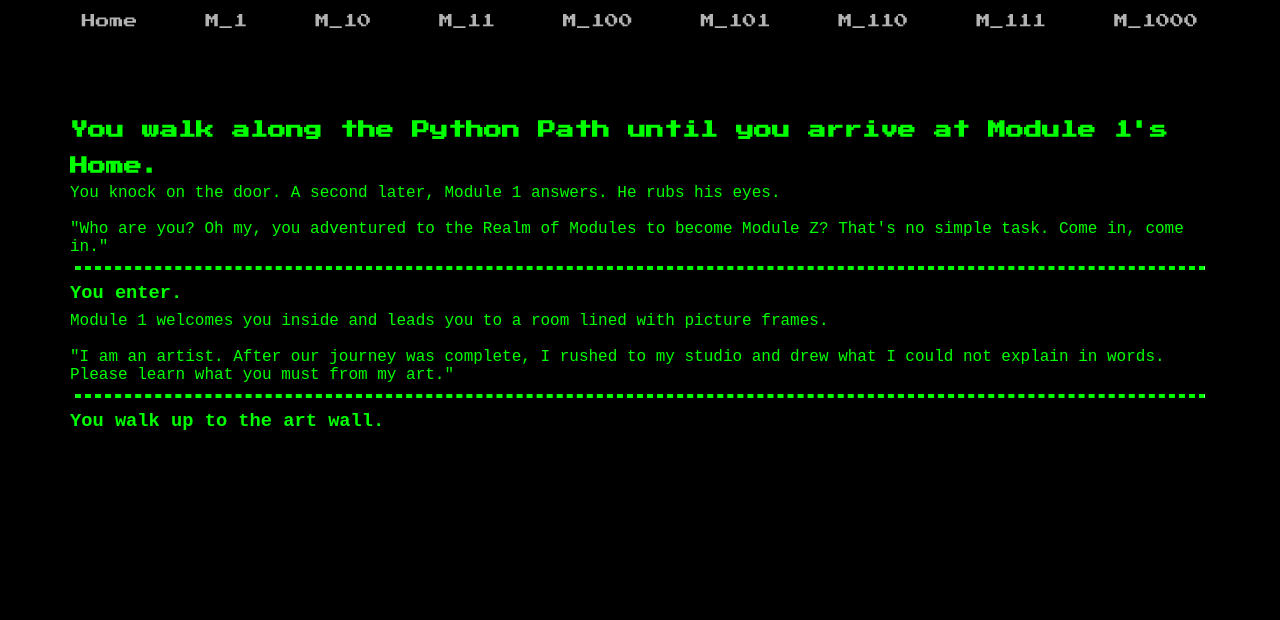
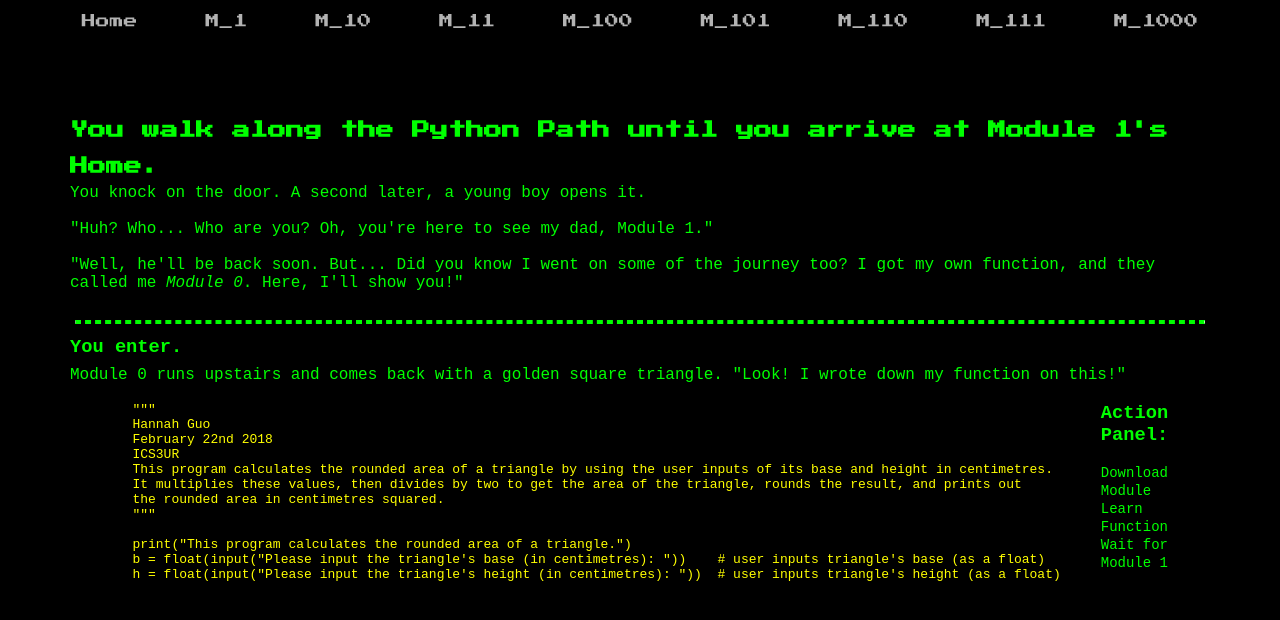
Before and after one commit to HannahGuo/ICS4U, a plain HTML site: page index.html in a window 1280 px wide. Both pictures are taken after a click on the link "C:\> start module-z". Drawn offline with Linux system fonts and the light colour scheme; a web font is replaced by a local one.

Commit message:
worked on module 0

```diff
--- a/main.css
+++ b/main.css
@@ -15,6 +15,7 @@
 * {
     margin: 0;
     padding: 0;
+    background-color: black;
 }
 
 html {
@@ -44,7 +45,7 @@ a {
     color: var(--main-green);
 }
 
-a:hover{
+a:hover {
     color: white;
 }
 
@@ -89,6 +90,46 @@ hr {
     font-size: 14px;
 }
 
-#goLink:hover{
+#goLink:hover {
     color: red;
 }
+
+.function {
+    display: block;
+}
+
+.codeBlock {
+    color: yellow;
+    overflow-y: scroll;
+    height: 180px;
+    cursor: default;
+    float: left;
+    margin-right: 40px;
+}
+
+.codeFunctions {
+    display: inline-block;
+    text-align: center;
+}
+
+.option:hover {
+    cursor: pointer;
+}
+
+::-webkit-scrollbar {
+    width: 8px;
+}
+
+::-webkit-scrollbar-track {
+    box-shadow: inset 0 0 5px black;
+    border-radius: 5px;
+}
+
+::-webkit-scrollbar-thumb {
+    background: #191919;
+    border-radius: 5px;
+}
+
+::-webkit-scrollbar-thumb:hover {
+    background: #2d2d2d;
+}
--- a/pages/home.html
+++ b/pages/home.html
@@ -15,7 +15,7 @@ storms, penguin stomps, and cats (not so much the cats) before coming to rest on
 
 ... if you choose to accept it...<br><br>
 
-is to attain the power of the Modules. Visit each one, receive their knowledge, and fulfill your destiny.
+is to attain the functions of the Modules. Visit each one, receive their functions, and fulfill your destiny.
 
 <br>
 <h4 class="newLine" id="c8">Become Module Z</h4><br>
--- /dev/null
+++ b/pages/m0.html
@@ -0,0 +1,44 @@
+<h1 class="titleFont newLine">You walk along the Python Path until you arrive at Module 1's Home.</h1>
+You knock on the door. A second later, a young boy opens it.
+
+<br><br>
+"Huh? Who... Who are you? Oh, you're here to see my dad, Module 1."<br><br>
+
+"Well, he'll be back soon. But... Did you know I went on some of the journey too? I got my own function, and they
+called me <em>Module 0</em>. Here, I'll show you!" <br><br>
+<hr>
+<h3 class="newLine">You enter.</h3>
+
+Module 0 runs upstairs and comes back with a golden square triangle.
+
+"Look! I wrote down my function on this!"
+
+<br><br>
+<div class="function">
+    <div class="codeBlock">
+    <pre>
+        """
+        Hannah Guo
+        February 22nd 2018
+        ICS3UR
+        This program calculates the rounded area of a triangle by using the user inputs of its base and height in centimetres.
+        It multiplies these values, then divides by two to get the area of the triangle, rounds the result, and prints out
+        the rounded area in centimetres squared.
+        """
+
+        print("This program calculates the rounded area of a triangle.")
+        b = float(input("Please input the triangle's base (in centimetres): "))    # user inputs triangle's base (as a float)
+        h = float(input("Please input the triangle's height (in centimetres): "))  # user inputs triangle's height (as a float)
+        A = round(float((b * h) / 2))  # calculates the triangle's area by multiplying the base and height and dividing this
+                                       # product by two, then rounds the result and assigns it to variable A
+
+        print("The area of this triangle is: " + str(A) + "cm^2.")
+    </pre>
+    </div>
+    <div class="codeActions">
+        <h3>Action Panel:</h3>
+        <br><a class="option">Download Module</a>
+        <br><a class="option">Learn Function</a>
+        <br><a class="option">Wait for Module 1</a>
+    </div>
+</div>
--- a/pages/m1.html
+++ /dev/null
@@ -1,18 +0,0 @@
-<h1 class="titleFont newLine">You walk along the Python Path until you arrive at Module 1's Home.</h1>
-You knock on the door. A second later, Module 1 answers. He rubs his eyes.
-
-<br><br>
-"Who are you? Oh my, you adventured to the Realm of Modules to become Module Z?
-
-That's no simple task. Come in, come in."
-
-<hr>
-<h3 class="newLine">You enter.</h3>
-
-Module 1 welcomes you inside and leads you to a room lined with picture frames.
-<br><br>
-"I am an artist. After our journey was complete, I rushed to my studio and drew what I could not explain in words.
-Please learn what you must from my art."
-
-<br><hr>
-<h3 class="newLine">You walk up to the art wall.</h3>
--- a/script.js
+++ b/script.js
@@ -1,5 +1,5 @@
 function loadM1(){
-    $("#main").load("pages/m1.html");
+    $("#main").load("pages/m0.html");
 };
 
 $(document).ready(function(){
@@ -12,7 +12,7 @@ $("#home").click(function () {
 });
 
 $("#m1").click(function () {
-    $("#main").load("pages/m1.html");
+    $("#main").load("pages/m0.html");
     return false;
 });
 
```
